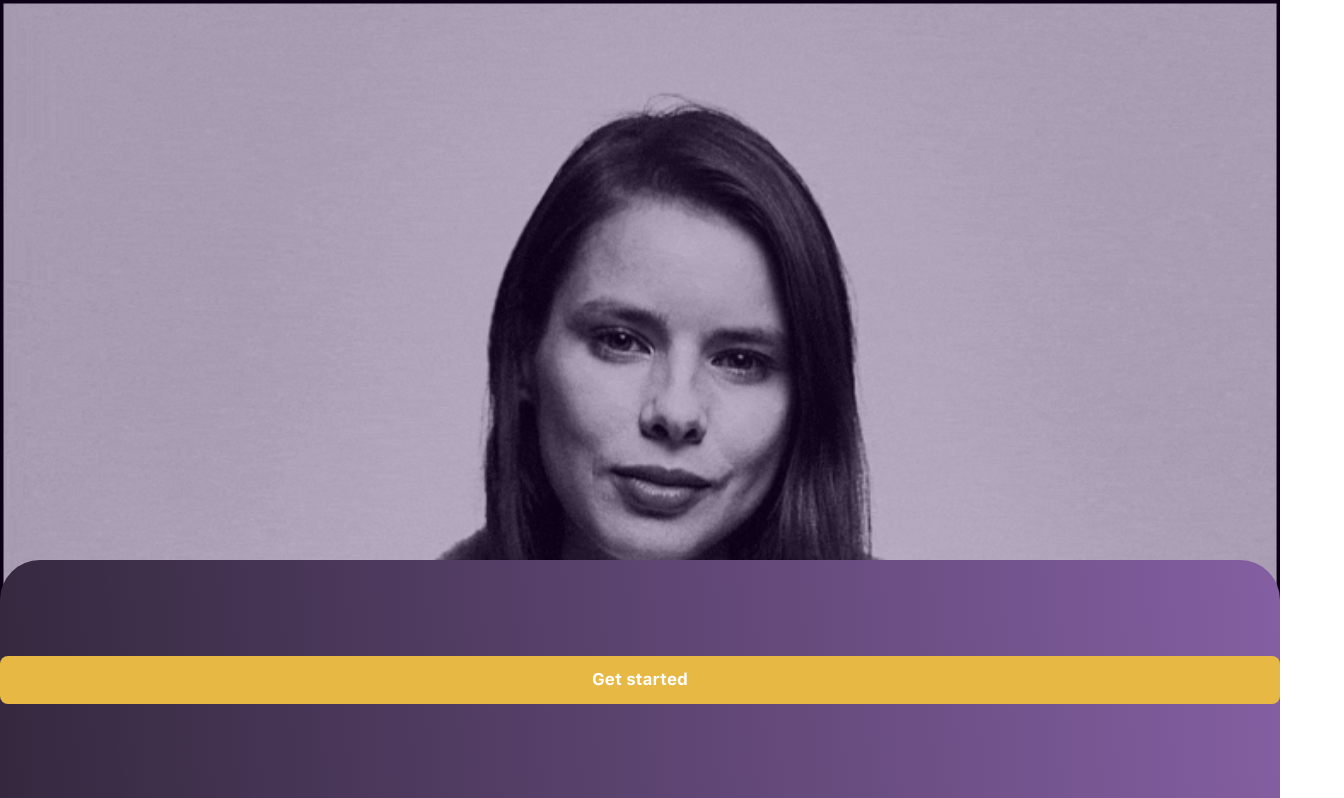
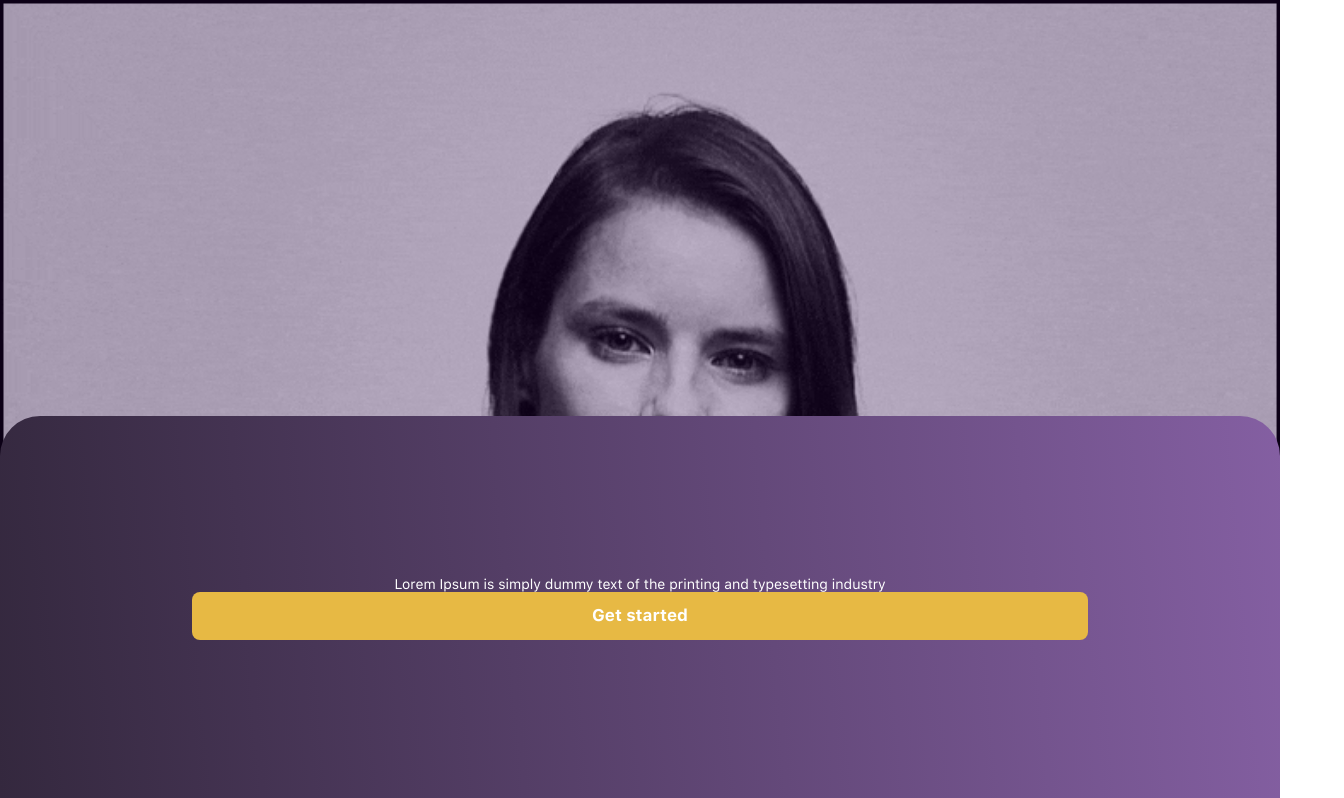
Before and after one commit to ceobit/online-shop, a React (Create React App) app in the folder frontend/: page / in a window 1280 px wide. Shown: the top 798 px of the page, 1344 px wide, since content can reach past the window. Built offline with nearby package versions, Linux system fonts and the light colour scheme.

Commit message:
set a default size value for Button component added Text component

```diff
--- a/frontend/src/components/Button/Button.tsx
+++ b/frontend/src/components/Button/Button.tsx
@@ -5,10 +5,11 @@ import styles from './button.module.scss';
 
 interface IButtonProps {
   title: string;
-  size: 'lg' | 'md' | 'sm';
+  size?: 'lg' | 'md' | 'sm';
 }
 
 const Button = ({ title, size }: IButtonProps) => {
+  size = size || 'sm';
   const btnClass = classNames(styles.button, styles[`button_${size}`]);
 
   return <button className={btnClass}>{title}</button>;
--- /dev/null
+++ b/frontend/src/components/Text/Text.tsx
@@ -0,0 +1,21 @@
+import React from 'react';
+import classNames from 'classnames';
+
+import styles from './text.module.scss';
+
+interface ITextProps {
+  children?: React.ReactNode;
+  size?: 'lg' | 'md' | 'sm';
+  color?: 'dark' | 'grey' | 'white';
+}
+
+const Text = ({ size, color, children }: ITextProps) => {
+  size = size || 'sm';
+  color = color || 'dark';
+
+  const textClass = classNames(styles.text, styles[`text_${size}`], styles[`text_${color}`]);
+
+  return <p className={textClass}>{children}</p>;
+};
+
+export default Text;
--- /dev/null
+++ b/frontend/src/components/Text/text.module.scss
@@ -0,0 +1,30 @@
+@import '../../scss/abstracts/_abstracts-dir';
+
+.text {
+  font-family: 'SF', serif;
+  font-weight: normal;
+
+  &_lg {
+    font-size: size(19);
+  }
+
+  &_md {
+    font-size: size(17);
+  }
+
+  &_sm {
+    font-size: size(14);
+  }
+
+  &_dark {
+    color: $dark;
+  }
+
+  &_grey {
+    color: $grey;
+  }
+
+  &_white {
+    color: $white;
+  }
+}
--- a/frontend/src/pages/Start/Start.tsx
+++ b/frontend/src/pages/Start/Start.tsx
@@ -4,6 +4,7 @@ import classNames from 'classnames';
 import started_gif from '../../images/started.gif';
 import styles from './start.module.scss';
 import Button from '../../components/Button/Button';
+import Text from '../../components/Text/Text';
 
 const Start = () => {
   const pageStyle = classNames(styles.started);
@@ -13,10 +14,13 @@ const Start = () => {
       <div className={pageStyle}>
         <img className={styles.started_gif} src={started_gif} alt="slides" />
         <div className={styles.started_gif_cover} />
-        <div className={styles.started_shape} />
+        {/*<div className={styles.started_shape} />*/}
       </div>
       <div className={styles.started_bg}>
-        <Button title="Get started" size="sm" />
+        <Text color="white">
+          Lorem Ipsum is simply dummy text of the printing and typesetting industry
+        </Text>
+        <Button title="Get started" />
       </div>
     </>
   );
--- a/frontend/src/pages/Start/start.module.scss
+++ b/frontend/src/pages/Start/start.module.scss
@@ -40,5 +40,6 @@
     height: 30%;
     background: linear-gradient(265.08deg, #845FA2 0%, #34283E 100%);
     border-radius: 40px 40px 0 0;
+    padding: 15% 15%;
   }
 }
--- a/frontend/src/scss/abstracts/_mixins.scss
+++ b/frontend/src/scss/abstracts/_mixins.scss
@@ -23,3 +23,8 @@
   align-items: $alignItem;
   flex-direction: $flexDirection;
 }
+
+//Function to convert px value into rem
+@function size($target, $context: $defaultFontSize) {
+  @return ($target / $context) * 1em;
+}
--- a/frontend/src/scss/abstracts/_variables.scss
+++ b/frontend/src/scss/abstracts/_variables.scss
@@ -1,8 +1,10 @@
 //Variables
 
 $buttonFont: 'SF';
-$defaultFontSize: 16px;
+$defaultFontSize: 16;
 
 //Colors
 $yellow: #E7B944;
 $white: #FFFFFF;
+$dark: #34283E;
+$grey: #605A65;
```
